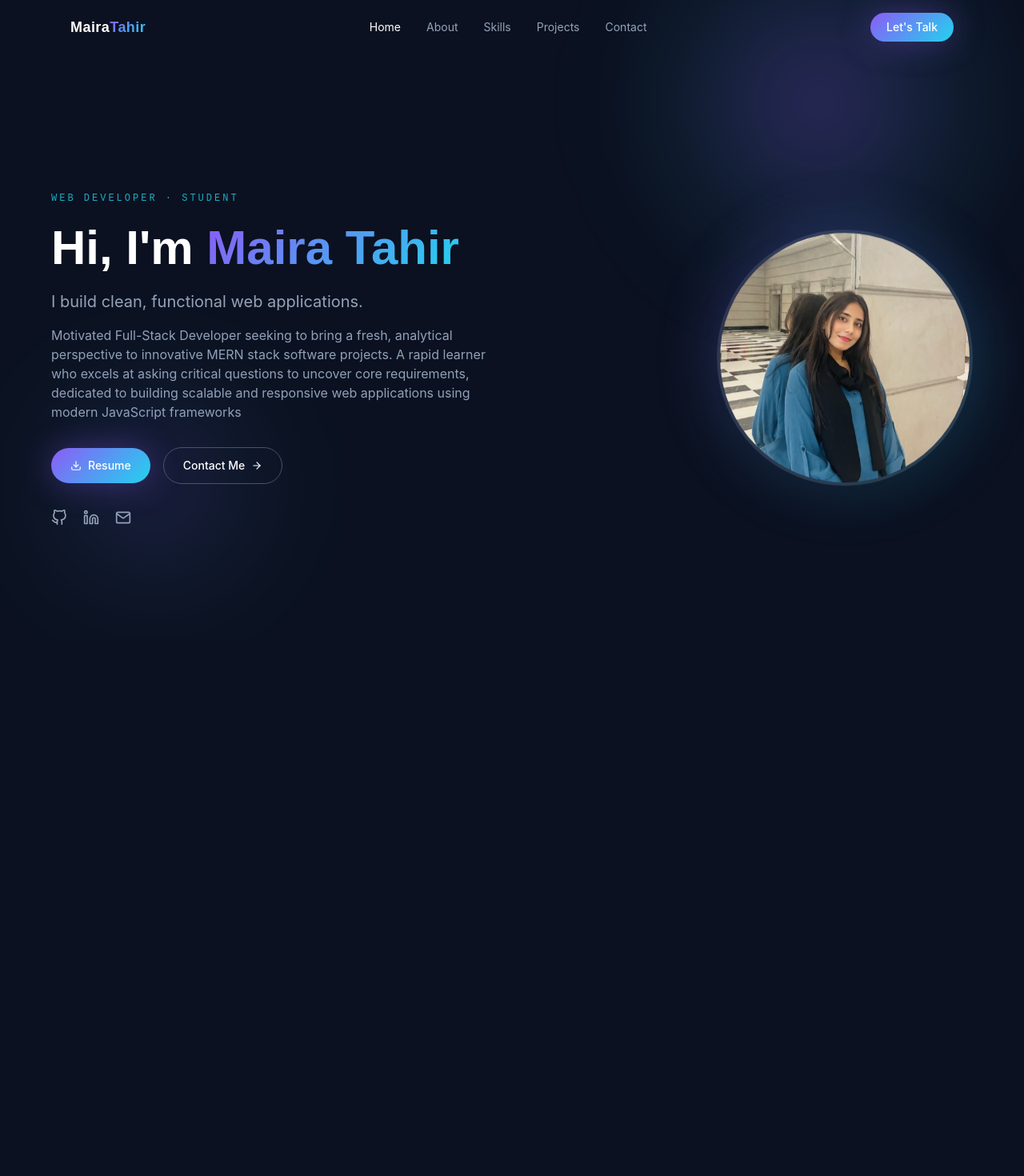
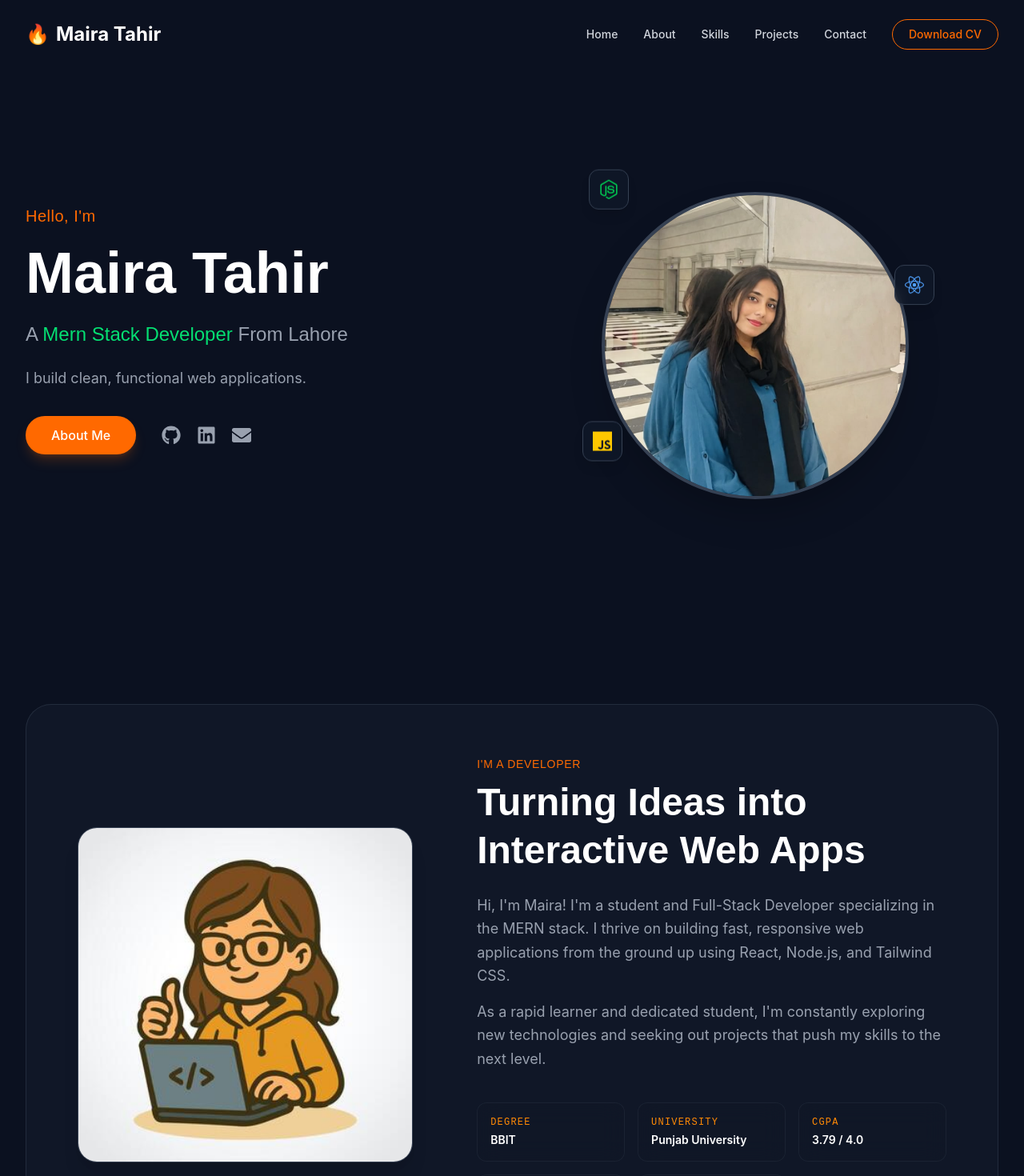
Before and after one commit to maira32/react-portfolio, a React (Vite) app: page / in a window 1280 px wide. Shown: the top 1470 px of the page at 80% size. Before the commit the page ends 800 px from the top, so only its background shows below. Built offline with nearby package versions, Linux system fonts and the light colour scheme.

Commit message:
about section

```diff
--- a/index.html
+++ b/index.html
@@ -4,7 +4,7 @@
     <meta charset="UTF-8" />
     <link rel="icon" type="image/svg+xml" href="/favicon.svg" />
     <meta name="viewport" content="width=device-width, initial-scale=1.0" />
-    <title>my-portfolio</title>
+    <title>MAIRA TAHIR</title>
   </head>
   <body>
     <div id="root"></div>
--- a/src/App.jsx
+++ b/src/App.jsx
@@ -1,17 +1,19 @@
-import Navbar from './components/Navbar'
-import Hero from './components/Hero'
-/*import About from './components/About'
-import Skills from './components/Skills'
-import Projects from './components/Projects'
-import Contact from './components/Contact'*/
+import Navbar from './components/Navbar';
+import Hero from './components/Hero';
+import About from './components/About';
 
-export default function App() {
+
+function App() {
   return (
-    <div className="min-h-screen overflow-x-hidden bg-base">
+    <div className="min-h-screen font-sans selection:bg-orange-500 selection:text-white">
       <Navbar />
       <main>
-        <Hero/>
+        <Hero />
+        <About />
       </main>
+
     </div>
-  )
+  );
 }
+
+export default App;
--- /dev/null
+++ b/src/components/About.jsx
@@ -0,0 +1,59 @@
+const personalInfo = [
+  { label: "Degree", value: "BBIT" },
+  { label: "University", value: "Punjab University" },
+  { label: "CGPA", value: "3.79 / 4.0" },
+  { label: "Location", value: "Lahore, Pakistan" },
+  { label: "Email", value: "mairatahir3@gmail.com" },
+];
+
+const About = () => {
+  return (
+    <section id="about" className="py-20 px-4 sm:px-6 lg:px-8 max-w-7xl mx-auto">
+      <div className="bg-gray-800/30 rounded-[2rem] p-8 md:p-16 border border-gray-700/50 flex flex-col lg:flex-row items-center gap-12 lg:gap-20">
+
+        <div className="w-full lg:w-5/12">
+         <img
+  src="/img2.jpg"
+  alt="About Me"
+  className="w-full aspect-square object-cover rounded-3xl shadow-xl border border-gray-700"
+/>
+        </div>
+
+        <div className="w-full lg:w-7/12">
+          <h4 className="text-orange-500 font-medium mb-2 tracking-wider uppercase text-sm">I'm a Developer</h4>
+          <h2 className="text-3xl md:text-5xl font-bold text-white mb-6 leading-tight">
+            Turning Ideas into Interactive Web Apps
+          </h2>
+
+          <div className="space-y-4 text-gray-400 text-lg leading-relaxed">
+            <p>
+            Hi, I'm Maira! I'm a student and Full-Stack Developer specializing in the MERN stack. I thrive on building fast, responsive web applications from the ground up using React, Node.js, and Tailwind CSS.
+            </p>
+            <p>
+As a rapid learner and dedicated student, I'm constantly exploring new technologies and seeking out projects that push my skills to the next level.            </p>
+          </div>
+
+<div className="mt-10 grid grid-cols-2 md:grid-cols-3 gap-4">
+  {personalInfo.map((info) => (
+    <div
+      key={info.label}
+      className="glass p-4 rounded-xl border border-gray-700/50 hover:border-cyan-400/50 hover:-translate-y-1 transition-all duration-300"
+    >
+      <p className="font-mono text-xs text-orange-400 uppercase tracking-widest mb-1">
+        {info.label}
+      </p>
+
+      <p className="font-body text-white font-semibold text-sm sm:text">
+  {info.value}
+</p>
+    </div>
+  ))}
+</div>
+
+        </div>
+      </div>
+    </section>
+  );
+};
+
+export default About;
--- a/src/components/Hero.jsx
+++ b/src/components/Hero.jsx
@@ -1,71 +1,58 @@
-import { FiGithub, FiLinkedin, FiMail, FiDownload, FiArrowRight } from 'react-icons/fi'
+import { FaGithub, FaLinkedin, FaEnvelope } from 'react-icons/fa';
+import { SiNodedotjs, SiReact, SiLinux, SiJavascript } from 'react-icons/si';
+const Hero = () => {
+  return (
+    <section id="home" className="pt-32 pb-20 md:pt-48 md:pb-32 px-4 sm:px-6 lg:px-8 max-w-7xl mx-auto flex flex-col-reverse md:flex-row items-center justify-between min-h-screen">
 
-export default function Hero() {
-  return (
-    <section
-      id="home"
-      className="relative flex min-h-screen items-center overflow-hidden px-6 pt-24"
-    >
-      <div className="pointer-events-none absolute -top-32 right-0 h-[32rem] w-[32rem] rounded-full bg-grad-radial-glow blur-3xl" />
-      <div className="pointer-events-none absolute bottom-0 left-0 h-96 w-96 rounded-full bg-grad-radial-glow blur-3xl opacity-60" />
-
-      <div className="relative mx-auto grid max-w-6xl grid-cols-1 items-center gap-14 md:grid-cols-2">
-        <div className="order-2 md:order-1 animate-fade-up">
-          <p className="eyebrow mb-4">Web Developer · Student</p>
-
-          <h1 className="font-display text-4xl font-bold leading-tight text-white sm:text-5xl lg:text-6xl">
-            Hi, I'm <span className="text-gradient">Maira Tahir</span>
+      <div className="w-full md:w-1/2 mt-16 md:mt-0 z-10 relative">
+        <h2 className="text-orange-500 font-medium text-lg md:text-xl mb-3 tracking-wide">Hello, I'm</h2>
+        <h1 className="text-5xl md:text-7xl font-bold text-white mb-4 leading-tight">
+          Maira Tahir
         </h1>
-
-          <p className="mt-4 text-lg text-muted sm:text-xl">
+        <h3 className="text-xl md:text-2xl text-gray-400 mb-6 font-light">
+          A <span className="text-green-400 font-medium">Mern Stack Developer</span> From
+           {' '}Lahore
+        </h3>
+        <p className="text-gray-400 text-lg mb-8 max-w-lg leading-relaxed">
          I build clean, functional web applications.
         </p>
 
-          <p className="mt-4 max-w-xl text-slate-400">
-           Motivated Full-Stack Developer seeking to bring a fresh, analytical perspective to innovative MERN stack software
-projects. A rapid learner who excels at asking critical questions to uncover core requirements, dedicated to building
-scalable and responsive web applications using modern JavaScript frameworks
-          </p>
-
-          <div className="mt-8 flex flex-wrap items-center gap-4">
-            <a
-              href="/Resume.pdf"
-              className="inline-flex items-center gap-2 rounded-full bg-grad-accent px-6 py-3 text-sm font-medium text-white shadow-glow transition-transform hover:scale-105"
-            >
-              <FiDownload /> Resume
+        <div className="flex flex-col sm:flex-row items-start sm:items-center gap-6 mb-10">
+          <a href="#about" className="bg-orange-500 hover:bg-orange-600 text-white px-8 py-3 rounded-full font-medium transition-all duration-300 shadow-lg shadow-orange-500/20 w-full sm:w-auto text-center">
+            About Me
           </a>
-            <a
-              href="#contact"
-              className="inline-flex items-center gap-2 rounded-full border border-slate-600 px-6 py-3 text-sm font-medium text-white transition-colors hover:border-accent-cyan hover:text-accent-cyan"
-            >
-              Contact Me <FiArrowRight />
-            </a>
+          <div className="flex gap-5 px-2">
+            <a href="https://github.com/maira32" target="_blank" className="text-gray-400 hover:text-white transition-transform hover:scale-110"><FaGithub size={24} /></a>
+            <a href="https://www.linkedin.com/in/maira-tahir-380a38308" target="_blank" className="text-gray-400 hover:text-[#0077b5] transition-transform hover:scale-110"><FaLinkedin size={24} /></a>
+            <a href="mailto:mairatahir3@gmail.com" target="_blank" className="text-gray-400 hover:text-orange-500 transition-transform hover:scale-110"><FaEnvelope size={24} /></a>
           </div>
-
-          <div className="mt-8 flex items-center gap-5 text-xl text-muted">
-            <a href="https://github.com/maira32" target="_blank" rel="noreferrer" className="transition-colors hover:text-white" aria-label="GitHub">
-              <FiGithub />
-            </a>
-            <a href="https://www.linkedin.com/in/maira-tahir-380a38308" target="_blank" rel="noreferrer" className="transition-colors hover:text-white" aria-label="LinkedIn">
-              <FiLinkedin />
-            </a>
-            <a href="mailto:mairatahir3@gmail.com" className="transition-colors hover:text-white" aria-label="Email">
-              <FiMail />
-            </a>
         </div>
       </div>
 
-        <div className="order-1 md:order-2 flex justify-center md:justify-end">
-          <div className="relative animate-float">
-            <div className="absolute inset-0 -z-10 rounded-full bg-grad-accent opacity-30 blur-2xl" />
+      <div className="w-full md:w-1/2 relative flex justify-center items-center">
+
+        <div className="relative w-64 h-64 md:w-80 md:h-80 xl:w-96 xl:h-96">
            <img
   src="/pic.png"
-              alt="maira profile photo"
-              className="h-64 w-64 rounded-full border-4 border-white/10 object-cover shadow-2xl sm:h-80 sm:w-80"
+  alt="Maira Tahir"
+  className="w-full h-full object-cover rounded-full border-4 border-gray-700 overflow-hidden shadow-2xl"
 />
+
+<div className="absolute -top-4 -left-4 bg-gray-900/80 backdrop-blur p-3 rounded-xl shadow-lg border border-gray-700 animate-[bounce_3s_infinite]">
+  <SiNodedotjs className="text-green-500 text-2xl" />
+</div>
+
+<div className="absolute top-1/4 -right-8 bg-gray-900/80 backdrop-blur p-3 rounded-xl shadow-lg border border-gray-700 animate-[bounce_4s_infinite]">
+  <SiReact className="text-blue-400 text-2xl" />
+</div>
+
+<div className="absolute bottom-10 -left-6 bg-gray-900/80 backdrop-blur p-3 rounded-xl shadow-lg border border-gray-700 animate-[bounce_3.5s_infinite]">
+  <SiJavascript className="text-yellow-400 text-2xl" />
 </div>
         </div>
       </div>
     </section>
-  )
-}
+  );
+};
+
+export default Hero;
--- a/src/components/Navbar.jsx
+++ b/src/components/Navbar.jsx
@@ -1,104 +1,73 @@
-import { useEffect, useState } from 'react'
-import { FiMenu, FiX } from 'react-icons/fi'
+import { useState, useEffect } from 'react';
+import { FiMenu, FiX } from 'react-icons/fi';
 
-const NAV_LINKS = [
-  { label: 'Home', href: '#home' },
-  { label: 'About', href: '#about' },
-  { label: 'Skills', href: '#skills' },
-  { label: 'Projects', href: '#projects' },
-  { label: 'Contact', href: '#contact' },
-]
-
-export default function Navbar() {
-  const [scrolled, setScrolled] = useState(false)
-  const [menuOpen, setMenuOpen] = useState(false)
-  const [activeSection, setActiveSection] = useState('home')
+const Navbar = () => {
+  const [isScrolled, setIsScrolled] = useState(false);
+  const [isMobileMenuOpen, setIsMobileMenuOpen] = useState(false);
 
   useEffect(() => {
-    const onScroll = () => setScrolled(window.scrollY > 40)
-    window.addEventListener('scroll', onScroll)
-    return () => window.removeEventListener('scroll', onScroll)
-  }, [])
+    const handleScroll = () => {
+      setIsScrolled(window.scrollY > 50);
+    };
+    window.addEventListener('scroll', handleScroll);
+    return () => window.removeEventListener('scroll', handleScroll);
+  }, []);
 
-  useEffect(() => {
-    const sections = NAV_LINKS.map((link) => document.querySelector(link.href))
-    const observer = new IntersectionObserver(
-      (entries) => {
-        entries.forEach((entry) => {
-          if (entry.isIntersecting) {
-            setActiveSection(entry.target.id)
-          }
-        })
-      },
-      { rootMargin: '-40% 0px -55% 0px' }
-    )
-    sections.forEach((sec) => sec && observer.observe(sec))
-    return () => observer.disconnect()
-  }, [])
-
-  const handleLinkClick = () => setMenuOpen(false)
+  const navLinks = [
+    { name: 'Home', href: '#home' },
+    { name: 'About', href: '#about' },
+    { name: 'Skills', href: '#skills' },
+    { name: 'Projects', href: '#projects' },
+    { name: 'Contact', href: '#contact' },
+  ];
 
   return (
-    <header
-      className={`fixed top-0 left-0 w-full z-50 transition-all duration-300 ${
-        scrolled ? 'glass shadow-lg shadow-black/20' : 'bg-transparent'
-      }`}
-    >
-      <nav className="max-w-6xl mx-auto flex items-center justify-between px-6 py-4">
-        <a href="#home" className="font-display text-lg font-semibold tracking-wide text-white">
-          Maira<span className="text-gradient">Tahir</span>
-        </a>
+    <nav className={`fixed w-full z-50 transition-all duration-300 ${isScrolled ? 'bg-gray-900/95 backdrop-blur-sm py-4 shadow-lg border-b border-gray-800' : 'bg-transparent py-6'}`}>
+      <div className="max-w-7xl mx-auto px-4 sm:px-6 lg:px-8">
+        <div className="flex justify-between items-center">
+          <div className="flex-shrink-0">
+            <a href="#home" className="text-2xl font-bold text-white flex items-center gap-2">
+              <span className="text-orange-500">🔥</span>
+              Maira Tahir
+            </a>
+          </div>
 
-        <ul className="hidden md:flex items-center gap-8 font-body text-sm">
-          {NAV_LINKS.map((link) => (
-            <li key={link.href}>
-              <a
-                href={link.href}
-                className={`transition-colors hover:text-white ${
-                  activeSection === link.href.slice(1) ? 'text-white' : 'text-muted'
-                }`}
-              >
-                {link.label}
+          <div className="hidden md:flex items-center space-x-8">
+            {navLinks.map((link) => (
+              <a key={link.name} href={link.href} className="text-gray-300 hover:text-orange-500 transition-colors text-sm font-medium">
+                {link.name}
               </a>
-            </li>
-          ))}
-        </ul>
+            ))}
+            <a href="/Resume.pdf" className="border border-orange-500 text-orange-500 hover:bg-orange-500 hover:text-white px-5 py-2 rounded-full transition-all duration-300 text-sm font-medium">
+              Download CV
+            </a>
+          </div>
 
-        <a
-          href="#contact"
-          className="hidden md:inline-block rounded-full bg-grad-accent px-5 py-2 text-sm font-medium text-white shadow-glow transition-transform hover:scale-105"
-        >
-          Let's Talk
-        </a>
+          <div className="md:hidden flex items-center">
+            <button onClick={() => setIsMobileMenuOpen(!isMobileMenuOpen)} className="text-gray-300 hover:text-white focus:outline-none">
+              {isMobileMenuOpen ? <FiX size={24} /> : <FiMenu size={24} />}
+            </button>
+          </div>
+        </div>
+      </div>
 
-        <button
-          className="md:hidden text-2xl text-white"
-          onClick={() => setMenuOpen((prev) => !prev)}
-          aria-label="Toggle navigation menu"
-        >
-          {menuOpen ? <FiX /> : <FiMenu />}
-        </button>
-      </nav>
-
-      {menuOpen && (
-        <div className="md:hidden glass px-6 pb-6 pt-2">
-          <ul className="flex flex-col gap-4 font-body text-sm">
-            {NAV_LINKS.map((link) => (
-              <li key={link.href}>
-                <a
-                  href={link.href}
-                  onClick={handleLinkClick}
-                  className={`block transition-colors hover:text-white ${
-                    activeSection === link.href.slice(1) ? 'text-white' : 'text-muted'
-                  }`}
-                >
-                  {link.label}
-                </a>
-              </li>
+      {isMobileMenuOpen && (
+        <div className="md:hidden bg-gray-900 absolute w-full shadow-xl border-b border-gray-800">
+          <div className="px-4 pt-2 pb-6 space-y-2">
+            {navLinks.map((link) => (
+              <a key={link.name} href={link.href} onClick={() => setIsMobileMenuOpen(false)} className="block px-3 py-3 text-base font-medium text-gray-300 hover:text-orange-500 hover:bg-gray-800 rounded-md">
+                {link.name}
+              </a>
             ))}
-          </ul>
+            {/* PLACEHOLDER: Add your CV link in the href */}
+            <a href="/Resume.pdf" className="block w-full text-center mt-4 border border-orange-500 text-orange-500 hover:bg-orange-500 hover:text-white px-5 py-3 rounded-md transition-all duration-300 font-medium">
+              Download CV
+            </a>
+          </div>
         </div>
       )}
-    </header>
-  )
-}
+    </nav>
+  );
+};
+
+export default Navbar;
```
Also changed, not shown: tailwind.config.js (+7 -2 lines), public/img2.jpg (added). Lines whose indentation alone changed are shown as unchanged.
